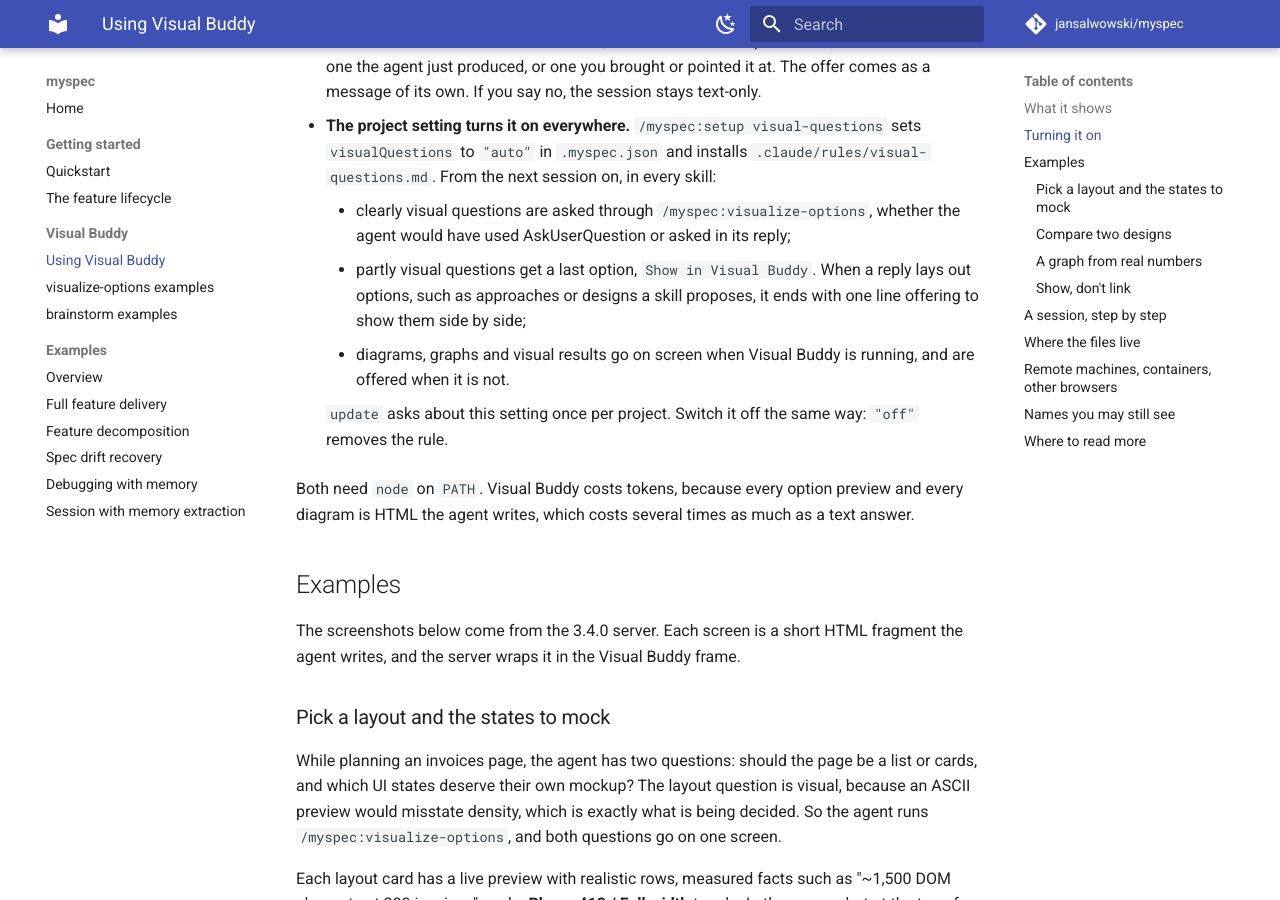
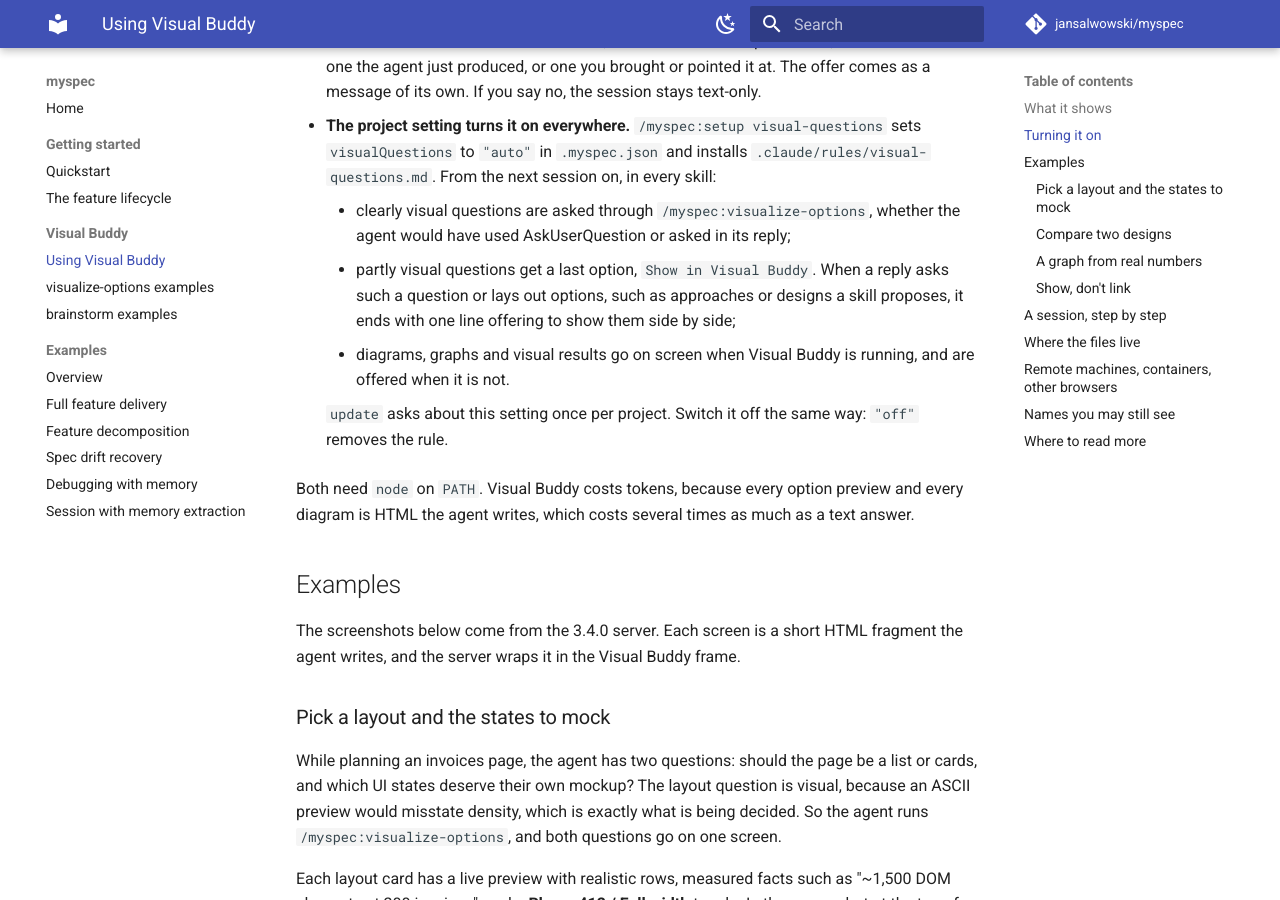
Before and after one commit to jansalwowski/myspec, an MkDocs documentation site: the page built from website/visual-buddy.md, in a window 1280 px wide and 900 px high, scrolled down 1605 px. Built offline with MkDocs 1.6.1 and Material for MkDocs 9.7.7, drawn with Linux system fonts in a browser that asks for light colours; comment, search, counter and statistics services are not loaded.

Commit message:
fix(rules): close the fourth #444 review round
- rule: UI copy (a label's wording) is not visual; a declined brainstorm
  offer keeps the session text-only, clearly visual choices included;
  the Results fallback's 'do not open it unasked' is scoped to results
- visualize-options: one description of the rule (the setting section),
  which now says the rule wins over the When-to-use table and the
  ASCII-preview exception
- website: the one-line offer also follows a question asked in a reply

Co-Authored-By: Claude Opus 5.5 <noreply@anthropic.com>

```diff
--- a/website/visual-buddy.md
+++ b/website/visual-buddy.md
@@ -26,7 +26,7 @@ There are two ways in.
 - **Brainstorm offers it on its own.** In `/myspec:brainstorm`, the agent offers Visual Buddy the first time seeing would beat reading. That happens with options that look different, a structure that is easier to see than read, numbers whose shape matters, or a visual result: one the agent just produced, or one you brought or pointed it at. The offer comes as a message of its own. If you say no, the session stays text-only.
 - **The project setting turns it on everywhere.** `/myspec:setup visual-questions` sets `visualQuestions` to `"auto"` in `.myspec.json` and installs `.claude/rules/visual-questions.md`. From the next session on, in every skill:
     - clearly visual questions are asked through `/myspec:visualize-options`, whether the agent would have used AskUserQuestion or asked in its reply;
-    - partly visual questions get a last option, `Show in Visual Buddy`. When a reply lays out options, such as approaches or designs a skill proposes, it ends with one line offering to show them side by side;
+    - partly visual questions get a last option, `Show in Visual Buddy`. When a reply asks such a question or lays out options, such as approaches or designs a skill proposes, it ends with one line offering to show them side by side;
     - diagrams, graphs and visual results go on screen when Visual Buddy is running, and are offered when it is not.
 
     `update` asks about this setting once per project. Switch it off the same way: `"off"` removes the rule.
```
Also changed, not shown: evals/README.md (+1 -1 lines), framework-files/rules/visual-questions.md (+3 -3 lines), skills/visualize-options/SKILL.md (+1 -3 lines), 2 other files.
